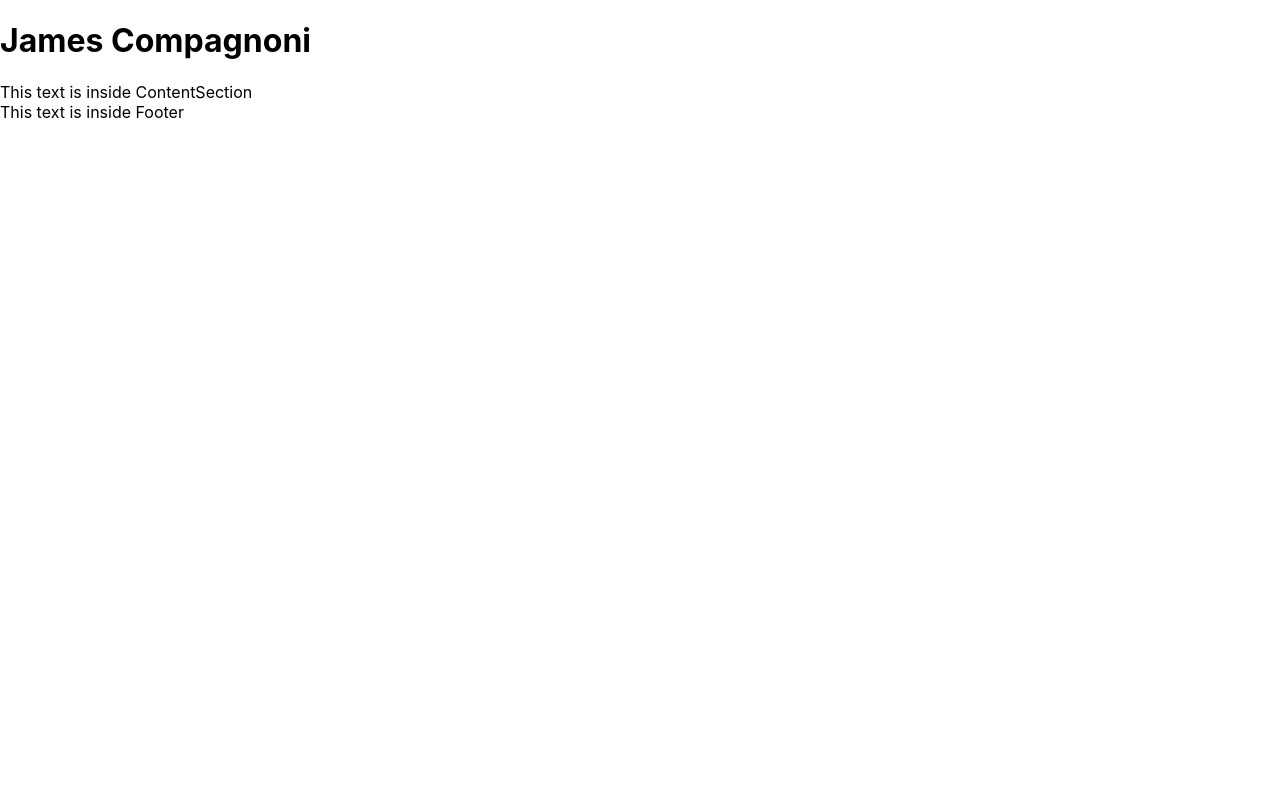
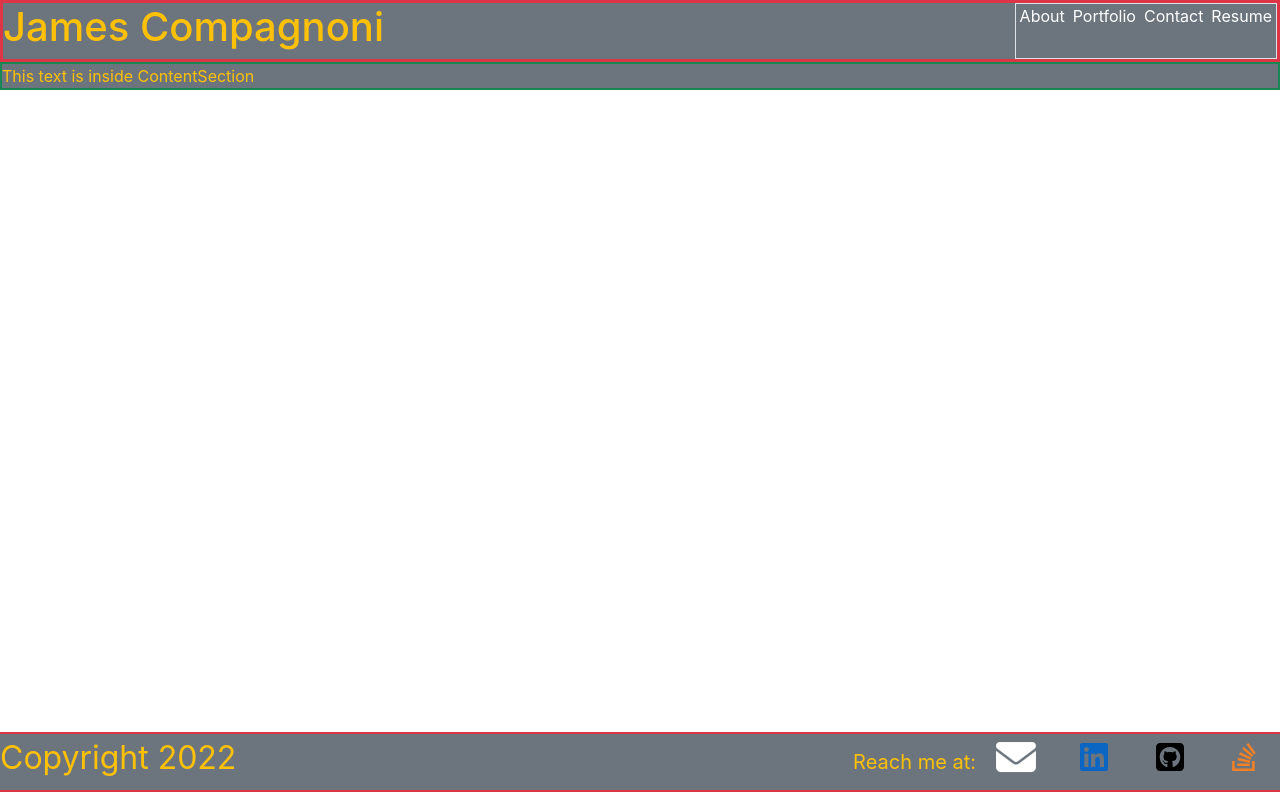
Before and after one commit to jcomp-03/react-portfolio, a React (Create React App) app: page / in a window 1280 px wide. Built offline with nearby package versions, Linux system fonts and the light colour scheme.

Commit message:
Imported Font Awesome module. Completed Footer component.

```diff
--- a/package.json
+++ b/package.json
@@ -3,6 +3,10 @@
   "version": "0.1.0",
   "private": true,
   "dependencies": {
+    "@fortawesome/fontawesome-svg-core": "^6.1.1",
+    "@fortawesome/free-brands-svg-icons": "^6.1.1",
+    "@fortawesome/free-solid-svg-icons": "^6.1.1",
+    "@fortawesome/react-fontawesome": "^0.1.18",
     "@testing-library/jest-dom": "^5.16.4",
     "@testing-library/react": "^13.2.0",
     "@testing-library/user-event": "^13.5.0",
--- a/src/App.css
+++ /dev/null
@@ -1,38 +0,0 @@
-.App {
-  text-align: center;
-}
-
-.App-logo {
-  height: 40vmin;
-  pointer-events: none;
-}
-
-@media (prefers-reduced-motion: no-preference) {
-  .App-logo {
-    animation: App-logo-spin infinite 20s linear;
-  }
-}
-
-.App-header {
-  background-color: #282c34;
-  min-height: 100vh;
-  display: flex;
-  flex-direction: column;
-  align-items: center;
-  justify-content: center;
-  font-size: calc(10px + 2vmin);
-  color: white;
-}
-
-.App-link {
-  color: #61dafb;
-}
-
-@keyframes App-logo-spin {
-  from {
-    transform: rotate(0deg);
-  }
-  to {
-    transform: rotate(360deg);
-  }
-}
--- a/src/App.js
+++ b/src/App.js
@@ -1,15 +1,16 @@
 import React from "react";
 import Header from "./components/Header";
+// import NavigationBar from "./components/NavigationBar";
 import ContentSection from "./components/ContentSection";
 import Footer from "./components/Footer";
 
 function App() {
   return (
-    <>
+    <div className="bg-secondary text-warning">
       <Header />
       <ContentSection />
       <Footer />
-    </>
+    </div>
   );
 }
 
--- a/src/components/ContentSection/index.js
+++ b/src/components/ContentSection/index.js
@@ -2,7 +2,7 @@ import React from "react";
 
 function ContentSection() {
   return (
-    <main>
+    <main className="border border-success border-2 mh-100">
       <div>This text is inside ContentSection</div>
     </main>
   );
--- a/src/components/Footer/index.js
+++ b/src/components/Footer/index.js
@@ -1,10 +1,72 @@
 import React from "react";
+import { FontAwesomeIcon } from "@fortawesome/react-fontawesome";
+import { faEnvelope } from "@fortawesome/free-solid-svg-icons";
+import {
+  faGithubSquare,
+  faLinkedin,
+  faStackOverflow,
+} from "@fortawesome/free-brands-svg-icons";
 
 function Footer() {
+  const year = new Date().getFullYear();
+
   return (
-    <main>
-      <div>This text is inside Footer</div>
-    </main>
+    <footer
+      className="border-top border-bottom border-danger border-2 d-flex justify-content-between fs-2 my-2"
+      id="footer"
+    >
+      <p>Copyright {year}</p>
+      <div>
+        <span className="fs-5">Reach me at:</span>
+        <span>
+          <a href="mailto:jcomp_03@yahoo.com" style={{ color: "white" }}>
+            <FontAwesomeIcon
+              icon={faEnvelope}
+              className="mx-4 fa-beat"
+            ></FontAwesomeIcon>
+          </a>
+        </span>
+        <span>
+          <a
+            href="https://www.linkedin.com/in/james-compagnoni-27393030/"
+            target="_blank"
+            rel="noreferrer"
+            style={{ color: "rgb(10,102,194)" }}
+          >
+            <FontAwesomeIcon
+              icon={faLinkedin}
+              className="mx-4"
+            ></FontAwesomeIcon>
+          </a>
+        </span>
+        <span>
+          <a
+            href="https://github.com/jcomp-03"
+            target="_blank"
+            rel="noreferrer"
+            style={{ color: "black" }}
+          >
+            <FontAwesomeIcon
+              icon={faGithubSquare}
+              className="mx-4"
+            ></FontAwesomeIcon>
+          </a>
+        </span>
+        <span>
+          <a
+            href="https://stackoverflow.com/users/6099283/jcomp-03"
+            target="_blank"
+            rel="noreferrer"
+            style={{ color: "rgba(244,128,36)" }}
+          >
+            <FontAwesomeIcon
+              icon={faStackOverflow}
+              className="mx-4"
+            ></FontAwesomeIcon>
+          </a>
+        </span>
+      </div>
+    </footer>
   );
 }
 
--- a/src/components/Header/index.js
+++ b/src/components/Header/index.js
@@ -1,10 +1,12 @@
 import React from "react";
+import NavigationBar from "../NavigationBar";
 
 function Header() {
   return (
-    <header>
-      <h1 id="header-text">James Compagnoni</h1>
-    </header>
+    <div className="border border-danger border-3 d-flex justify-content-between">
+      <h1>James Compagnoni</h1>
+      <NavigationBar />
+    </div>
   );
 }
 
--- /dev/null
+++ b/src/components/NavigationBar/index.js
@@ -0,0 +1,42 @@
+import React from "react";
+
+function NavigationBar() {
+  const navSections = [
+    {
+      name: "About",
+    },
+    {
+      name: "Portfolio",
+    },
+    {
+      name: "Contact",
+    },
+    {
+      name: "Resume",
+    },
+  ];
+
+  function navSectionHandler(name) {
+    console.log(`${name} clicked!`);
+  }
+
+  return (
+    <nav className="border">
+      <ul className="list-unstyled d-flex">
+        {navSections.map((section) => (
+          <li className="mx-1" key={section.name}>
+            <span
+              href="#about"
+              className="text-decoration-none text-white"
+              onClick={() => navSectionHandler(section.name)}
+            >
+              {section.name}
+            </span>
+          </li>
+        ))}
+      </ul>
+    </nav>
+  );
+}
+
+export default NavigationBar;
--- a/src/index.css
+++ b/src/index.css
@@ -11,3 +11,17 @@ code {
   font-family: source-code-pro, Menlo, Monaco, Consolas, 'Courier New',
     monospace;
 }
+
+#footer {
+  position:absolute;
+  bottom:0;
+  width:100%;
+  height:60px;   /* Height of the footer */
+  background:rgb(108,117,125);
+}
+
+i {
+  /* font-size: 2em; */
+  border: solid 2px black;
+  /* min-width: 25px; */
+}
--- a/src/index.js
+++ b/src/index.js
@@ -1,8 +1,10 @@
 import React from 'react';
 import ReactDOM from 'react-dom/client';
+import 'bootstrap/dist/css/bootstrap.css';
 import './index.css';
 import App from './App';
 import reportWebVitals from './reportWebVitals';
+
 
 const root = ReactDOM.createRoot(document.getElementById('root'));
 root.render(
```
Also changed, not shown: public/index.html (+0 -23 lines), 1 other file (tests, documents, lock files or other folders).
